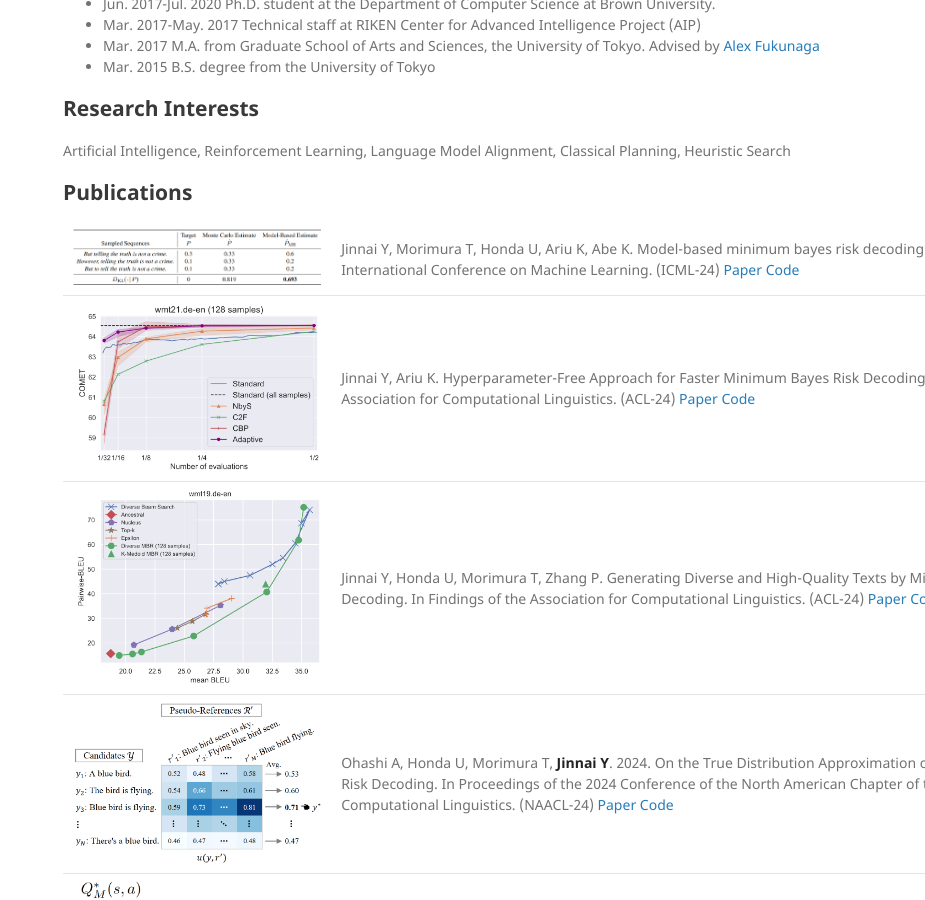
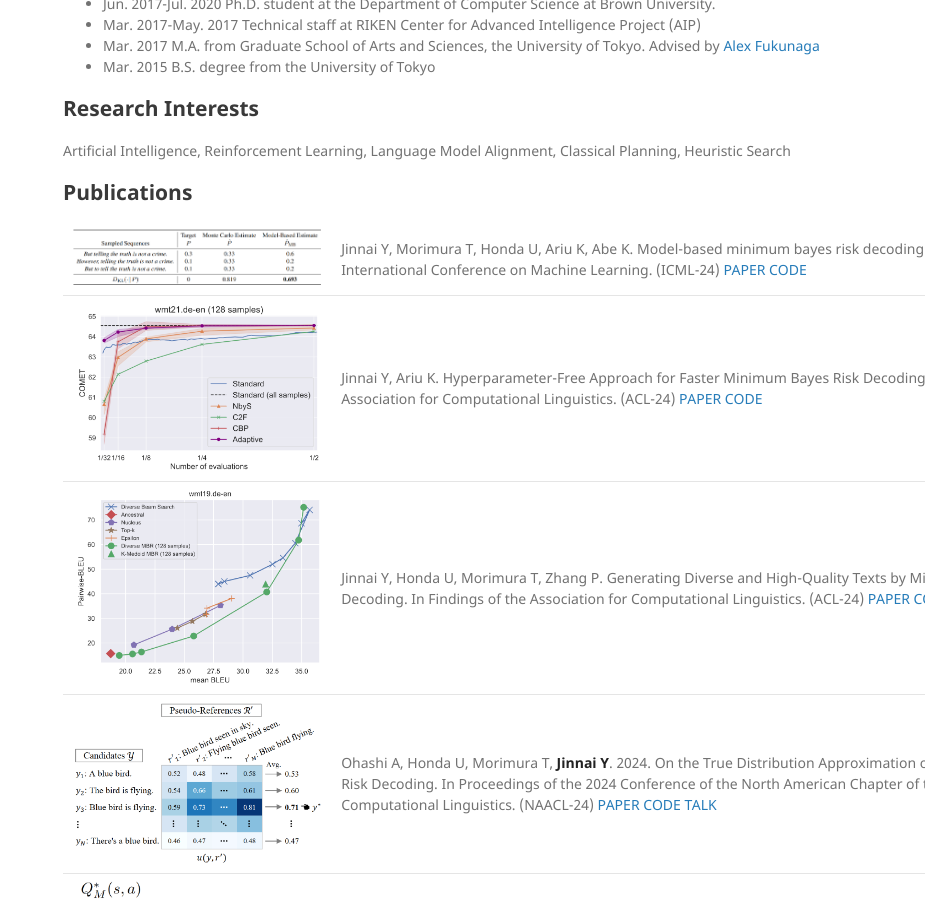
Before and after one commit to jinnaiyuu/jinnaiyuu.github.io, a Jekyll site: the page built from index.md, in a window 1280 px wide and 900 px high, scrolled down 496 px. Shown: the whole window, without its empty margins (355-1280 px from the left). Built offline with Jekyll 4.4.1, drawn with Linux system fonts in a browser that asks for light colours; our own code applies the rules of GitHub Pages for plain Markdown files.

Commit message:
added naacl paper and talk

```diff
--- a/index.md
+++ b/index.md
@@ -22,11 +22,11 @@ Artificial Intelligence, Reinforcement Learning, Language Model Alignment, Class
 ## Publications
 
 | ---:      | :--- |
-| <img src="../images/papers/icml2024.png" alt="icml2024" width="700" />  |  Jinnai Y, Morimura T, Honda U, Ariu K, Abe K. Model-based minimum bayes risk decoding. Proc. 41st International Conference on Machine Learning. (ICML-24) [Paper](https://arxiv.org/abs/2311.05263) [Code](https://github.com/CyberAgentAILab/model-based-mbr) |
-| <img src="../images/papers/acl2024hyperparameter.png" alt="acl2024hyperparameter" width="700" />  |  Jinnai Y, Ariu K. Hyperparameter-Free Approach for Faster Minimum Bayes Risk Decoding. In Findings of the Association for Computational Linguistics. (ACL-24) [Paper](https://arxiv.org/abs/2401.02749) [Code](https://github.com/CyberAgentAILab/adaptive-mbr) |
-| <img src="../images/papers/acl2024diverse.png" alt="acl2024diverse" width="700" />  |  Jinnai Y, Honda U, Morimura T, Zhang P. Generating Diverse and High-Quality Texts by Minimum Bayes Risk Decoding. In Findings of the Association for Computational Linguistics. (ACL-24) [Paper](https://arxiv.org/abs/2401.05054) [Code](https://github.com/CyberAgentAILab/diverse-mbr) |
-| <img src="../images/papers/naacl2024.png" alt="naacl2024" width="700" />  | Ohashi A, Honda U, Morimura T, **Jinnai Y**. 2024. On the True Distribution Approximation of Minimum Bayes-Risk Decoding. In Proceedings of the 2024 Conference of the North American Chapter of the Association for Computational Linguistics. (NAACL-24) [Paper](https://arxiv.org/abs/2404.00752) [Code](https://github.com/CyberAgentAILab/mbr-anomaly) |
-| <img src="../images/papers/lipschitz.png" alt="lipschitz" width="700" />  | Lecarpentier E, Abel D, Asadi K, **Jinnai Y**, Rachelson E, Littman Michael L. 2021. Lipschitz Lifelong Reinforcement Learning. Proc. 35th AAAI conference on Artificial Intelligence (AAAI-21) [arXiv](https://arxiv.org/abs/2001.05411) [Poster](../pdf/posters/AAAI-2021 poster.pdf) [Code](https://github.com/SuReLI/llrl) |
+| <img src="../images/papers/icml2024.png" alt="icml2024" width="700" />  |  Jinnai Y, Morimura T, Honda U, Ariu K, Abe K. Model-based minimum bayes risk decoding. Proc. 41st International Conference on Machine Learning. (ICML-24) [PAPER](https://arxiv.org/abs/2311.05263) [CODE](https://github.com/CyberAgentAILab/model-based-mbr) |
+| <img src="../images/papers/acl2024hyperparameter.png" alt="acl2024hyperparameter" width="700" />  |  Jinnai Y, Ariu K. Hyperparameter-Free Approach for Faster Minimum Bayes Risk Decoding. In Findings of the Association for Computational Linguistics. (ACL-24) [PAPER](https://arxiv.org/abs/2401.02749) [CODE](https://github.com/CyberAgentAILab/adaptive-mbr) |
+| <img src="../images/papers/acl2024diverse.png" alt="acl2024diverse" width="700" />  |  Jinnai Y, Honda U, Morimura T, Zhang P. Generating Diverse and High-Quality Texts by Minimum Bayes Risk Decoding. In Findings of the Association for Computational Linguistics. (ACL-24) [PAPER](https://arxiv.org/abs/2401.05054) [CODE](https://github.com/CyberAgentAILab/diverse-mbr) |
+| <img src="../images/papers/naacl2024.png" alt="naacl2024" width="700" />  | Ohashi A, Honda U, Morimura T, **Jinnai Y**. 2024. On the True Distribution Approximation of Minimum Bayes-Risk Decoding. In Proceedings of the 2024 Conference of the North American Chapter of the Association for Computational Linguistics. (NAACL-24) [PAPER](https://aclanthology.org/2024.naacl-short.38.pdf) [CODE](https://github.com/CyberAgentAILab/mbr-anomaly) [TALK](https://drive.google.com/file/d/1Cf7woqG96NYxQpTU81iRt1Ek8NyCORBP/view?usp=drive_link) |
+| <img src="../images/papers/lipschitz.png" alt="lipschitz" width="700" />  | Lecarpentier E, Abel D, Asadi K, **Jinnai Y**, Rachelson E, Littman Michael L. 2021. Lipschitz Lifelong Reinforcement Learning. Proc. 35th AAAI conference on Artificial Intelligence (AAAI-21) [arXiv](https://arxiv.org/abs/2001.05411) [Poster](../pdf/posters/AAAI-2021 poster.pdf) [CODE](https://github.com/SuReLI/llrl) |
 | <img src="../images/papers/ICLR-20.png" alt="iclr-20" width="550" />  | **Y. Jinnai**, J. Park, M.C. Machado, and G.D. Konidaris. Exploration in Reinforcement Learning with Deep Covering Options. Accepted, Proceedings of the Eighth International Conference on Learning Representations. (ICLR-20) [PAPER](../pdf/papers/ICLR-20.pdf) |
 | <img src="../images/papers/alphaX.png" alt="alphaX" width="700" />  | Wang L\*, Zhao Y\*, **Jinnai Y**, Tian Y, Fonseca R. 2020. AlphaX: eXploring Neural Architectures with Deep Neural Networks and Monte Carlo Tree Search. Proc. 34th AAAI conference on Artificial Intelligence (AAAI-20) \*These authors contributed equally to this work. [PAPER](https://arxiv.org/abs/1903.11059) [CODE](https://github.com/linnanwang/AlphaX-NASBench101) |
 | <img src="../images/papers/covering-option.png" alt="options-for-RL" width="350" /> | **Jinnai Y**. Park JW, Abel D, Konidaris G. 2019. Discovering Options for Exploration by Minimizing Cover Time. Proc. 36th International Conference on Machine Learning. (ICML-19) [PAPER](../pdf/papers/ICML-19-rl.pdf) [CODE](https://github.com/jinnaiyuu/Optimal-Options-ICML-2019) [TALK](https://slideslive.com/38917406/reinforcement-learning-theory) |
```
Also changed, not shown: ja/index.md (+1 -1 lines).
